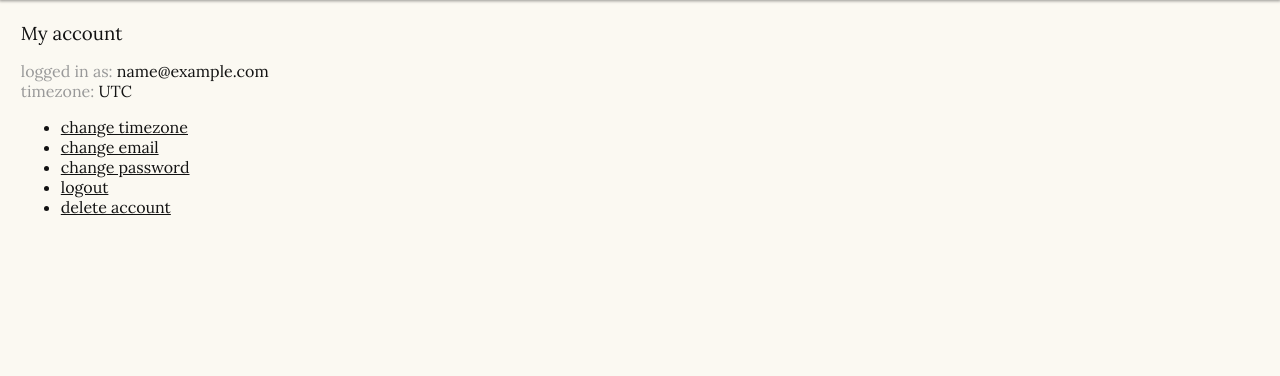
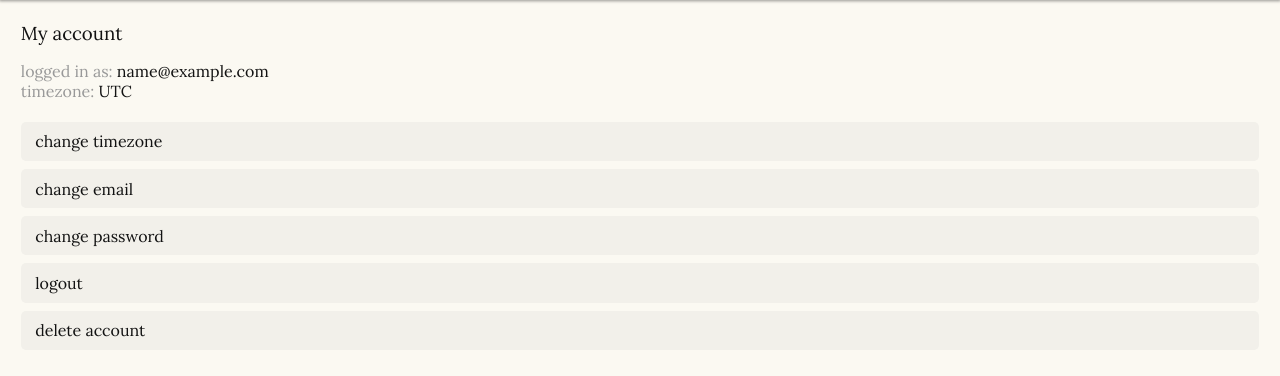
Before and after one commit to juliavillela/tick_project, a Django app: page /users/account/ in a window 1280 px wide. Shown: the part 50-426 px from the top of the page. Run offline with Django 5.2, Linux system fonts and the light colour scheme; the visitor is signed in with stand-in values (Sample User, id 1); parts of the project's set-up code (start-up, migrations or seed data) failed here and were passed over; some web fonts are replaced.

Commit message:
update user detail page style

```diff
--- a/tick_project/users/templates/users/detail.html
+++ b/tick_project/users/templates/users/detail.html
@@ -1,16 +1,17 @@
 {% extends "base.html" %}
 
 {% block content %}
-
-<h3 class="mb-2"> My account</h3>
-<div><span class="muted">logged in as:</span> {{ user.email }}</div>
-<div><span class="muted">timezone:</span> {{user.timezone}}</div>
-<ul>
-    <li><a class="link" href="{% url 'users:update-timezone'%}">change timezone</a></li>
-    <li><a class="link" href="{% url 'users:update-email'%}">change email</a></li>
-    <li><a class="link" href="{% url 'users:update-password' %}">change password</a></li>
-    <li><a class="link" href="{% url 'users:logout'%}">logout</a></li>
-    <li><a class="link" href="{% url 'users:delete'%}">delete account</a></li>
-</ul>
+<div class="mb-3">
+    <h3 class="mb-2"> My account</h3>
+    <div><span class="muted">logged in as:</span> {{ user.email }}</div>
+    <div><span class="muted">timezone:</span> {{user.timezone}}</div>
+</div>
+<div>
+    <div class="card card-li"><a href="{% url 'users:update-timezone'%}">change timezone</a></div>
+    <div class="card card-li"><a href="{% url 'users:update-email'%}">change email</a></div>
+    <div class="card card-li"><a href="{% url 'users:update-password' %}">change password</a></div>
+    <div class="card card-li"><a href="{% url 'users:logout'%}">logout</a></div>
+    <div class="card card-li"><a href="{% url 'users:delete'%}">delete account</a></div>
+</div>
 
 {% endblock %}
```
